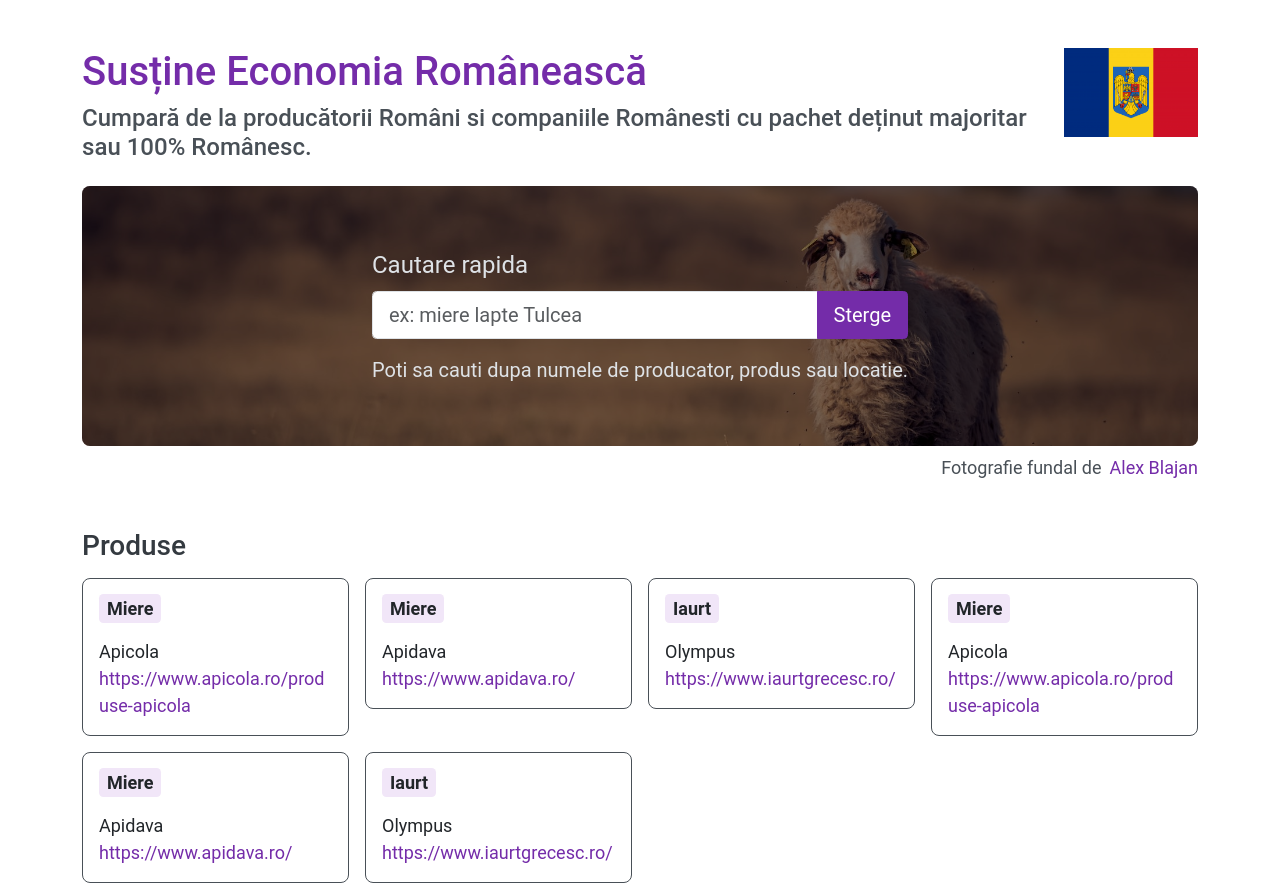
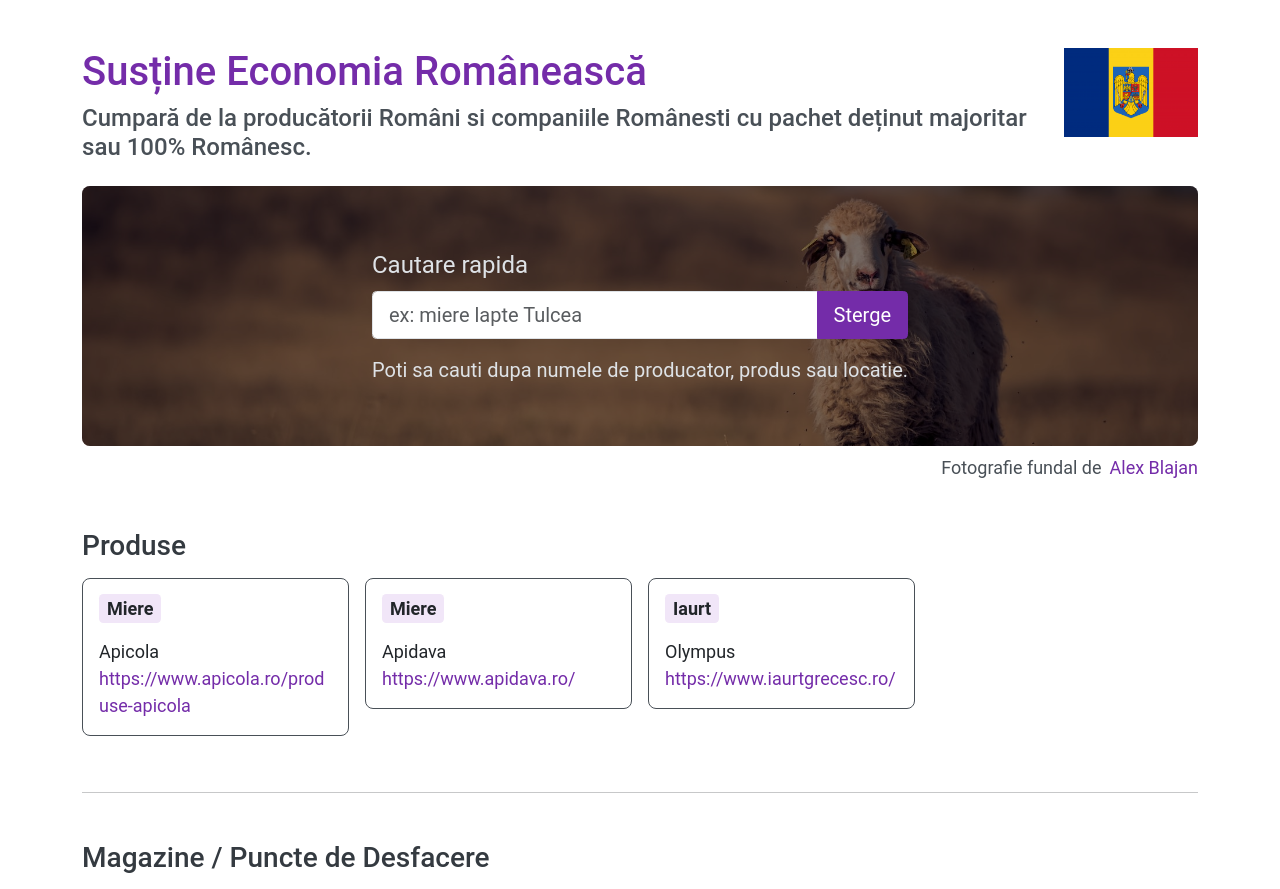
Before and after one commit to sg1asgard/cumpar-romaneste, a Vue app: page / in a window 1280 px wide. Shown: the top 889 px of the page. Built offline with nearby package versions, Linux system fonts and the light colour scheme; no server answers.

Commit message:
updates pages

```diff
--- a/src/data/doar-romaneste.js
+++ b/src/data/doar-romaneste.js
@@ -1,20 +1,5 @@
 const doarRomaneste = {
   produs: [
-    {
-      denumire: 'Miere',
-      brand: 'Apicola',
-      url: 'https://www.apicola.ro/produse-apicola'
-    },
-    {
-      denumire: 'Miere',
-      brand: 'Apidava',
-      url: 'https://www.apidava.ro/'
-    },
-    {
-      denumire: 'iaurt',
-      brand: 'Olympus',
-      url: 'https://www.iaurtgrecesc.ro/'
-    },
     {
       denumire: 'Miere',
       brand: 'Apicola',
```
